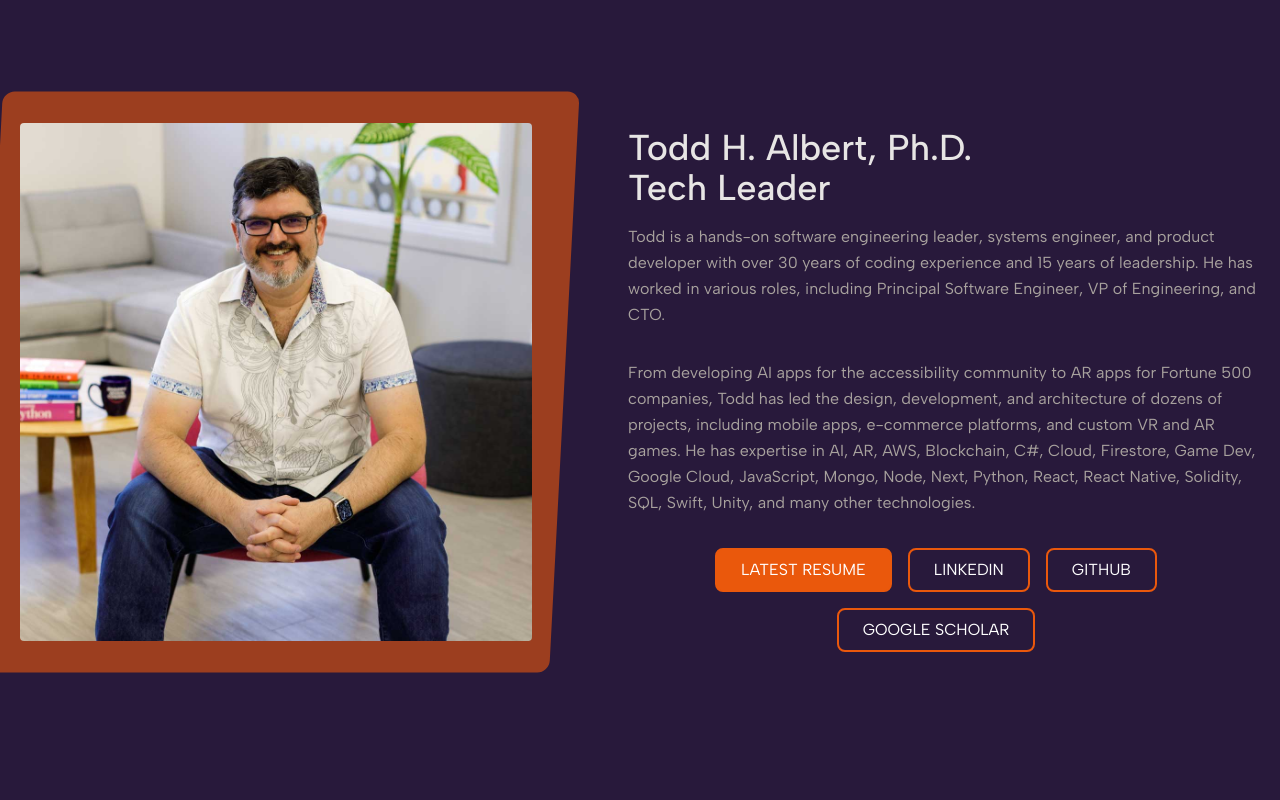
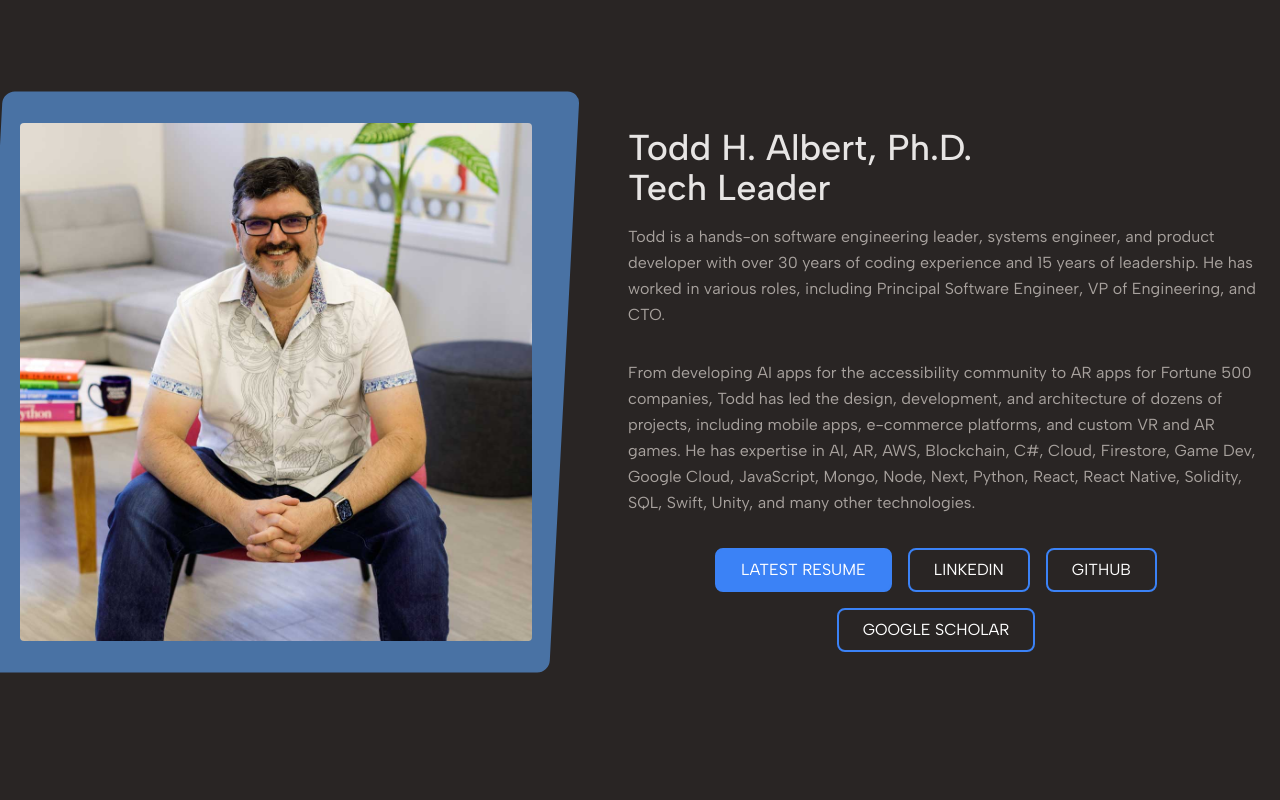
Before and after one commit to toddalbert/portfolio, a Next.js app: page / in a window 1280 px wide. Shown: the top 800 px of the page. Built offline with nearby package versions, Linux system fonts and the light colour scheme.

Commit message:
revert most colors

```diff
--- a/app/components/CTA.jsx
+++ b/app/components/CTA.jsx
@@ -12,28 +12,28 @@ export default function CTA() {
               href='/Albert-Todd-resume-June-2024.pdf'
               target='_Blank'
               rel='nofollow noreferrer'
-              className='px-6 py-2 mr-4 mb-4 transition uppercase bg-orange-600 border-2 border-orange-600 rounded-lg text-white hover:bg-orange-400 hover:border-orange-400 text-md'>
+              className='px-6 py-2 mr-4 mb-4 transition uppercase bg-blue-500 border-2 border-blue-500 rounded-lg text-white hover:bg-orange-400 hover:border-orange-400 text-md'>
               Latest Resume
             </a>
             <a
               href='https://www.linkedin.com/in/toddalbert/'
               target='_Blank'
               rel='nofollow noreferrer'
-              className='px-6 py-2 mr-4 mb-4 transition uppercase bg-transparent border-2 border-orange-600 rounded-lg text-white hover:bg-orange-400 hover:border-orange-400 text-md'>
+              className='px-6 py-2 mr-4 mb-4 transition uppercase bg-transparent border-2 border-blue-500 rounded-lg text-white hover:bg-orange-400 hover:border-orange-400 text-md'>
               LinkedIn
             </a>
             <a
               href='https://github.com/toddalbert'
               target='_Blank'
               rel='nofollow noreferrer'
-              className='px-6 py-2 mr-4 mb-4 transition uppercase bg-transparent border-2 border-orange-600 rounded-lg text-white hover:bg-orange-400 hover:border-orange-400 text-md'>
+              className='px-6 py-2 mr-4 mb-4 transition uppercase bg-transparent border-2 border-blue-500 rounded-lg text-white hover:bg-orange-400 hover:border-orange-400 text-md'>
               GitHub
             </a>
             <a
               href='https://scholar.google.dk/citations?user=lYZY0SYAAAAJ&hl=en'
               target='_Blank'
               rel='nofollow noreferrer'
-              className='px-6 py-2 mr-4 mb-4 transition uppercase bg-transparent border-2 border-orange-600 rounded-lg text-white hover:bg-orange-400 hover:border-orange-400 text-md'>
+              className='px-6 py-2 mr-4 mb-4 transition uppercase bg-transparent border-2 border-blue-500 rounded-lg text-white hover:bg-orange-400 hover:border-orange-400 text-md'>
               Google Scholar
             </a>
           </div>
--- a/app/components/Hero.jsx
+++ b/app/components/Hero.jsx
@@ -5,7 +5,7 @@ export default function Hero() {
     <section className='text-stone-300 body-font'>
       <div className='container mx-auto flex px-5 py-24 md:flex-row flex-col items-center'>
         <div className='lg:max-w-lg lg:w-full md:w-1/2 w-5/6 relative'>
-          <div className='bg-orange-600 opacity-60 -skew-y-3 rotate-3 p-8 rounded-xl absolute -top-8 -left-8 -right-8 -bottom-8'></div>
+          <div className='bg-blue-400 opacity-60 -skew-y-3 rotate-3 p-8 rounded-xl absolute -top-8 -left-8 -right-8 -bottom-8'></div>
           <img
             data-aos='fade-up'
             data-aos-duration='500'
@@ -38,28 +38,28 @@ export default function Hero() {
               href='/Albert-Todd-resume-June-2024.pdf'
               target='_Blank'
               rel='nofollow noreferrer'
-              className='px-6 py-2 mr-4 mb-4 transition uppercase bg-orange-600 border-2 border-orange-600 rounded-lg text-white hover:bg-orange-400 hover:border-orange-400 text-md'>
+              className='px-6 py-2 mr-4 mb-4 transition uppercase bg-blue-500 border-2 border-blue-500 rounded-lg text-white hover:bg-orange-400 hover:border-orange-400 text-md'>
               Latest Resume
             </a>
             <a
               href='https://www.linkedin.com/in/toddalbert/'
               target='_Blank'
               rel='nofollow noreferrer'
-              className='px-6 py-2 mr-4 mb-4 transition uppercase bg-transparent border-2 border-orange-600 rounded-lg text-white hover:bg-orange-400 hover:border-orange-400 text-md'>
+              className='px-6 py-2 mr-4 mb-4 transition uppercase bg-transparent border-2 border-blue-500 rounded-lg text-white hover:bg-orange-400 hover:border-orange-400 text-md'>
               LinkedIn
             </a>
             <a
               href='https://github.com/toddalbert'
               target='_Blank'
               rel='nofollow noreferrer'
-              className='px-6 py-2 mr-4 mb-4 transition uppercase bg-transparent border-2 border-orange-600 rounded-lg text-white hover:bg-orange-400 hover:border-orange-400 text-md'>
+              className='px-6 py-2 mr-4 mb-4 transition uppercase bg-transparent border-2 border-blue-500 rounded-lg text-white hover:bg-orange-400 hover:border-orange-400 text-md'>
               GitHub
             </a>
             <a
               href='https://scholar.google.dk/citations?user=lYZY0SYAAAAJ&hl=en'
               target='_Blank'
               rel='nofollow noreferrer'
-              className='px-6 py-2 mr-4 mb-4 transition uppercase bg-transparent border-2 border-orange-600 rounded-lg text-white hover:bg-orange-400 hover:border-orange-400 text-md'>
+              className='px-6 py-2 mr-4 mb-4 transition uppercase bg-transparent border-2 border-blue-500 rounded-lg text-white hover:bg-orange-400 hover:border-orange-400 text-md'>
               Google Scholar
             </a>
           </div>
--- a/app/layout.js
+++ b/app/layout.js
@@ -41,14 +41,9 @@ export default function RootLayout({ children }) {
         <meta property="twitter:site" content="@toddalbert"/>
         <meta property="twitter:creator" content="@toddalbert"/>
       </Head>
-      <body className={`bg-[#28193B] dark ${albert.className}`}>
+      <body className={`bg-stone-800 dark ${albert.className}`}>
         <Aos />
         {children}</body>
     </html>
   )
 }
-
-
-// Orange: #E65721
-// Purple: #28193B
-// lite purple: #301F46
```
